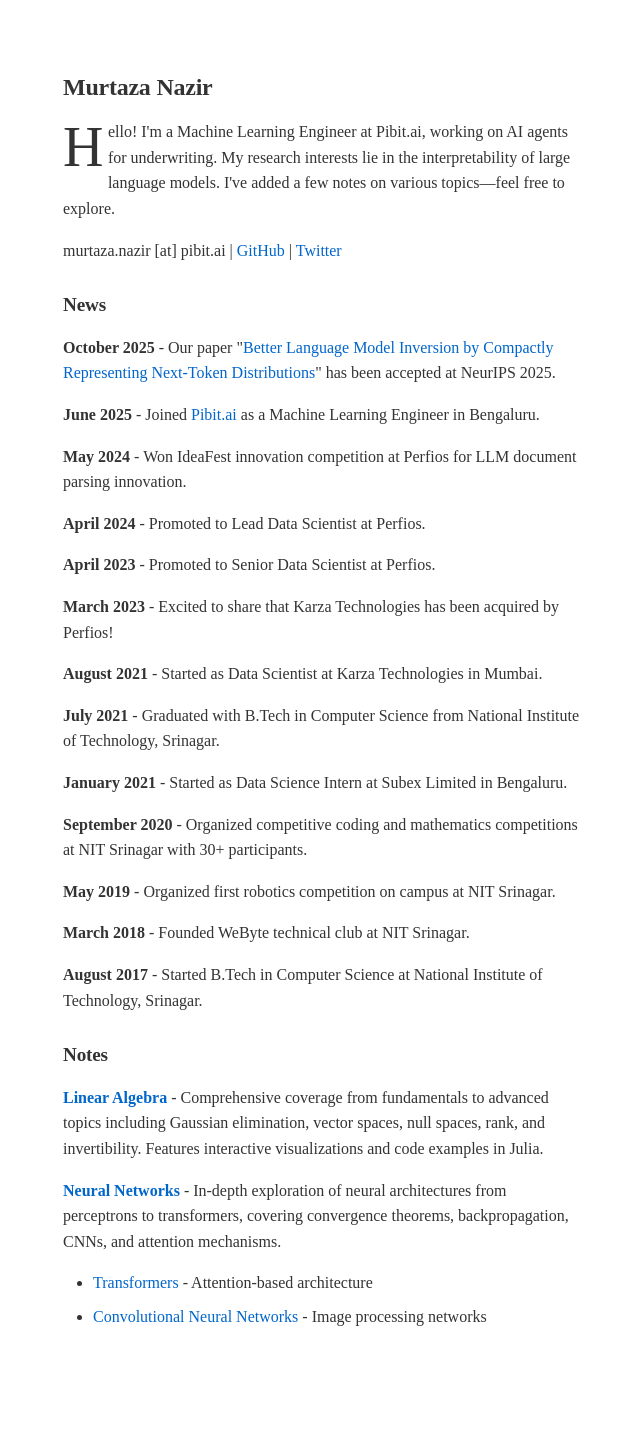
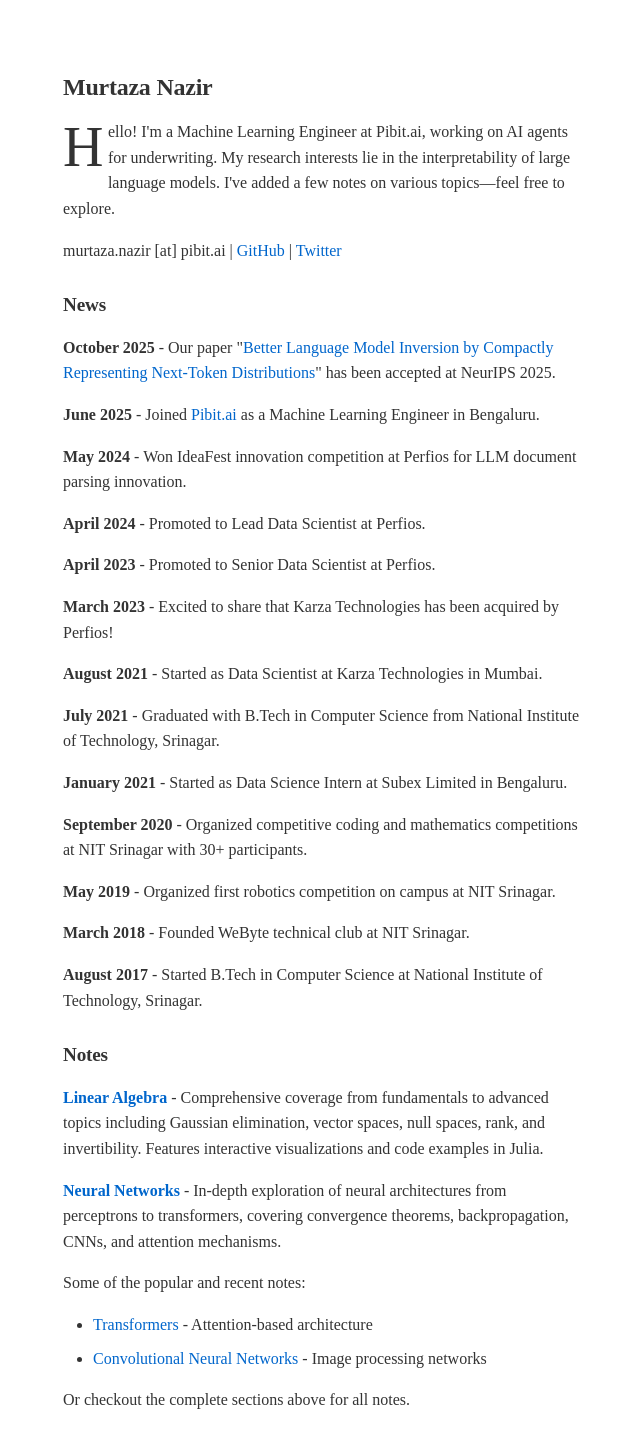
Before and after one commit to themurtazanazir/themurtazanazir.github.io, an MkDocs documentation site: the page built from docs/index.md, in a window 1280 px wide. Shown: the whole page, without its empty margins (197-837 px from the left). Built offline with MkDocs 1.6.1 and Material for MkDocs 9.7.7, drawn with Linux system fonts in a browser that asks for light colours; before the commit the page ends 1370 px from its top, so only the background shows below that.

Commit message:
Add context for highlighted notes section

```diff
--- a/docs/index.md
+++ b/docs/index.md
@@ -38,5 +38,9 @@ murtaza.nazir [at] pibit.ai | [GitHub](https://github.com/themurtazanazir/) | [T
 
 **[Neural Networks](neural_networks/multiayer-perceptron/index.md)** - In-depth exploration of neural architectures from perceptrons to transformers, covering convergence theorems, backpropagation, CNNs, and attention mechanisms.
 
+Some of the popular and recent notes:
+
 - [Transformers](neural_networks/transformer/transformer.md) - Attention-based architecture
 - [Convolutional Neural Networks](neural_networks/convolutional_neural_networks/introduction.md) - Image processing networks
+
+Or checkout the complete sections above for all notes.
```
